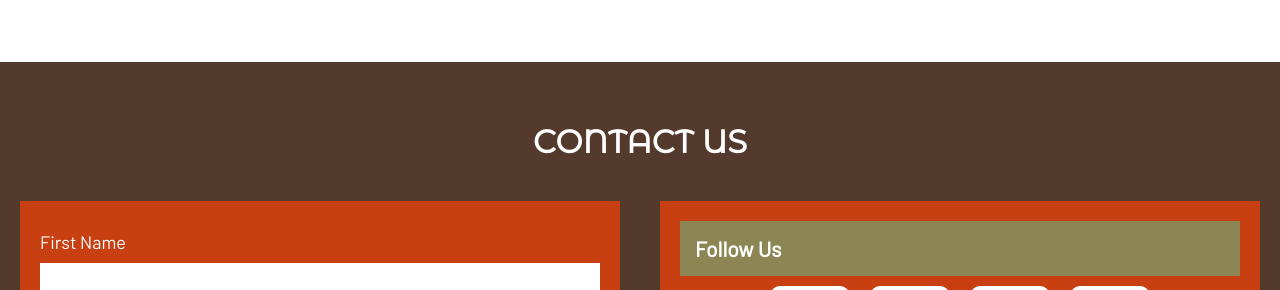
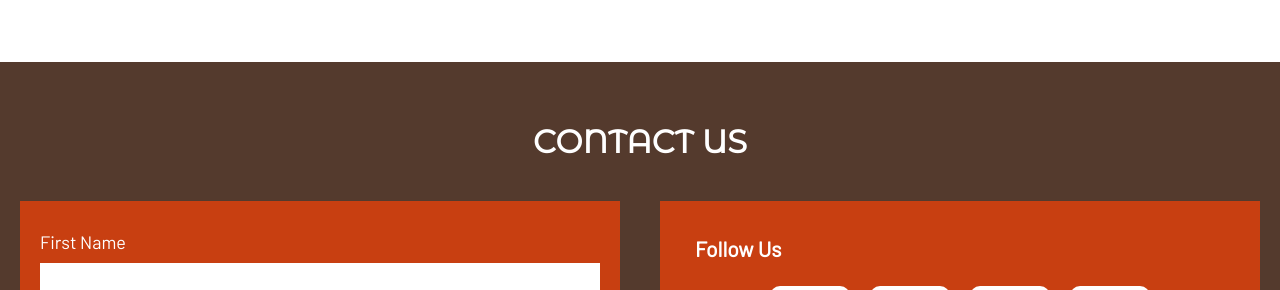
Before and after one commit to starskynder/The-Xmas-Gift, a website: page index.html in a window 1280 px wide. Shown: the part 4025-4315 px from the top of the page. Drawn offline with nearby package versions, Linux system fonts and the light colour scheme; files that its build step writes are made by us from their sources.

Commit message:
Add tertiary transparent heading

```diff
--- a/sass/base/_tipography.scss
+++ b/sass/base/_tipography.scss
@@ -35,4 +35,9 @@
     background-color: $millbrook;
     text-align: center;
   }
+
+  &--transparent {
+    background-color: transparent;
+    color: $white;
+  }
 }
```
